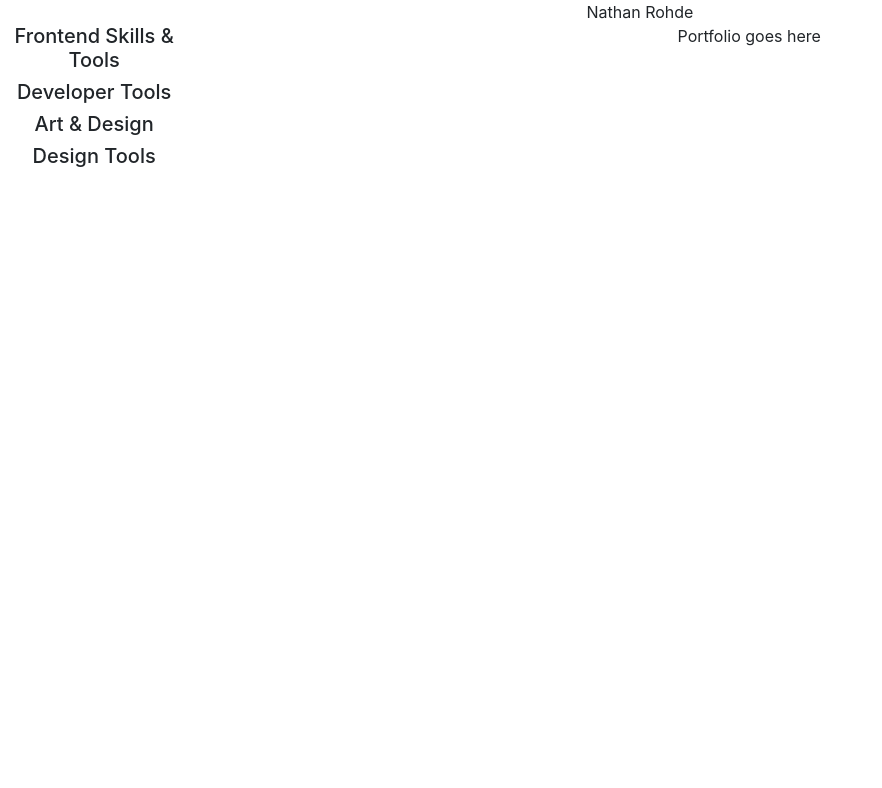
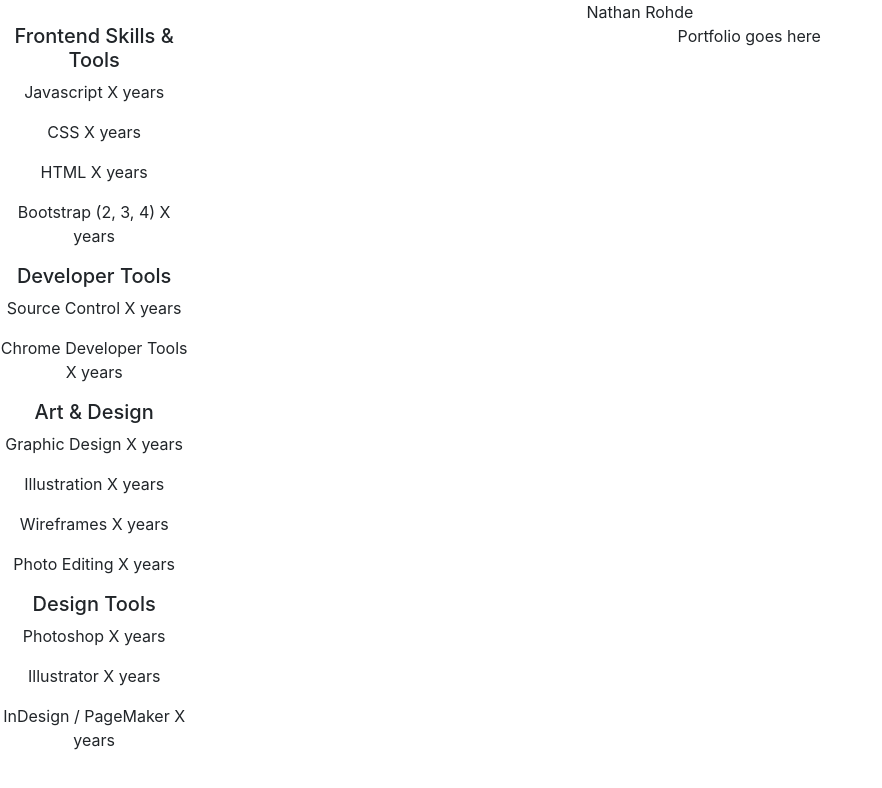
Before and after one commit to nathanarohde/portfolio_site, a React (Create React App) app: page / in a window 1280 px wide. Shown: the top 788 px of the page, without its empty margins (0-882 px from the left). Built offline with nearby package versions, Linux system fonts and the light colour scheme.

Commit message:
Skills now display properly

```diff
--- a/src/Components/Header/Header.js
+++ b/src/Components/Header/Header.js
@@ -3,8 +3,5 @@ import React from 'react';
 const header = () => (
   <header>Nathan Rohde</header>
 )
-// {
-//   return
-// }
 
 export default header;
--- /dev/null
+++ b/src/Components/Sidebar/Skill/Skill.js
@@ -0,0 +1,13 @@
+import React from 'react'
+
+const skill = (props) => {
+  console.log(Object.keys(props.skill));
+  // { props.skill }
+  return (
+    <p>{Object.keys(props.skill)[0]}
+      <span> X years</span>
+    </p>
+  )
+}
+
+export default skill;
--- /dev/null
+++ b/src/Components/Sidebar/SkillGroup/SkillGroup.js
@@ -0,0 +1,22 @@
+import React from 'react'
+import Skill from '../Skill/Skill.js'
+
+const skillGroup = (props) => {
+
+    const skills = props.skillGroups[props.skillGroup]
+    console.log(skills);
+
+    const listSkills = skills.map( (skill) =>
+        <Skill key={ Object.keys(skill)[0] } skill={ skill }></Skill>
+    );
+
+    console.log(listSkills);
+    return (
+      <div>
+        <h5>{ props.skillGroup }</h5>
+        { listSkills }
+      </div>
+    )
+}
+
+export default skillGroup;
--- a/src/Containers/Sidebar/Sidebar.js
+++ b/src/Containers/Sidebar/Sidebar.js
@@ -1,58 +1,36 @@
 import React, { Component } from 'react';
 import skillGroups from '../../data/skills.json'
+import SkillGroup from '../../Components/Sidebar/SkillGroup/SkillGroup'
 
 class Sidebar extends Component {
-  getSkillSets(skillGroup) {
-    console.log( 'Fired' );
-  }
-  // listGroup( skillGroup ) {
-  //   return skillGroup;
-  //   // return <p> { skillGroup } <p>
-  // }
-  // listGroup( skillGroup )
 
   render () {
-    // const listSkillGroups = Object.keys( skillGroups )
+    // const listSkills = Object.keys( skillGroups )
     //                           .map( skill => {
     //                             return skillGroups[skill]
-    //                           });
-    // console.log( listSkillGroups );
-
-    const listSkills = Object.keys( skillGroups )
-                              .map( skill => {
-                                return skillGroups[skill]
-                              }).forEach(function (skillGroup) {
-      console.log( skillGroup );
-      skillGroup.forEach(function(skills){
-        console.log(skills);
-        Object.keys( skills )
-              .map( skill => {
-                console.log(skill)
-                console.log(skills[skill].years)
-                if ( skills[skill].subskills !== false ){
-                  console.log(skills[skill].subskills)
-                  skills[skill].subskills.forEach(function(subskill){
-                    console.log(subskill[0])
-                    console.log(subskill[1])
-                  })
-                }
-              })
-      });
-    });
-
+    //                           }).forEach(function (skillGroup) {
+    //   console.log( skillGroup );
+    //   skillGroup.forEach(function(skills){
+    //     console.log(skills);
+    //     Object.keys( skills )
+    //           .map( skill => {
+    //             console.log(skill)
+    //             console.log(skills[skill].years)
+    //             if ( skills[skill].subskills !== false ){
+    //               console.log(skills[skill].subskills)
+    //               skills[skill].subskills.forEach(function(subskill){
+    //                 console.log(subskill[0])
+    //                 console.log(subskill[1])
+    //               })
+    //             }
+    //           })
+    //   });
+    // });
 
     const skillList = Object.keys( skillGroups )
                             .map( skillGroup => {
-                              return (
-                                // <div>
-                                  <h5 key={ skillGroup }>{ skillGroup } </h5>
-                                //   { this.getSkillSets(skillGroup) }
-                                // </div>
-                              )
+                              return <SkillGroup key={skillGroup} skillGroups={skillGroups} skillGroup={skillGroup}></SkillGroup>
                             })
-                          // .forEach(function(skillGroup){
-                          //     console.log(skillGroup);
-                          //   });
 
     return (
       <nav>
```
Also changed, not shown: src/data/skills.json (+15 -5 lines).
